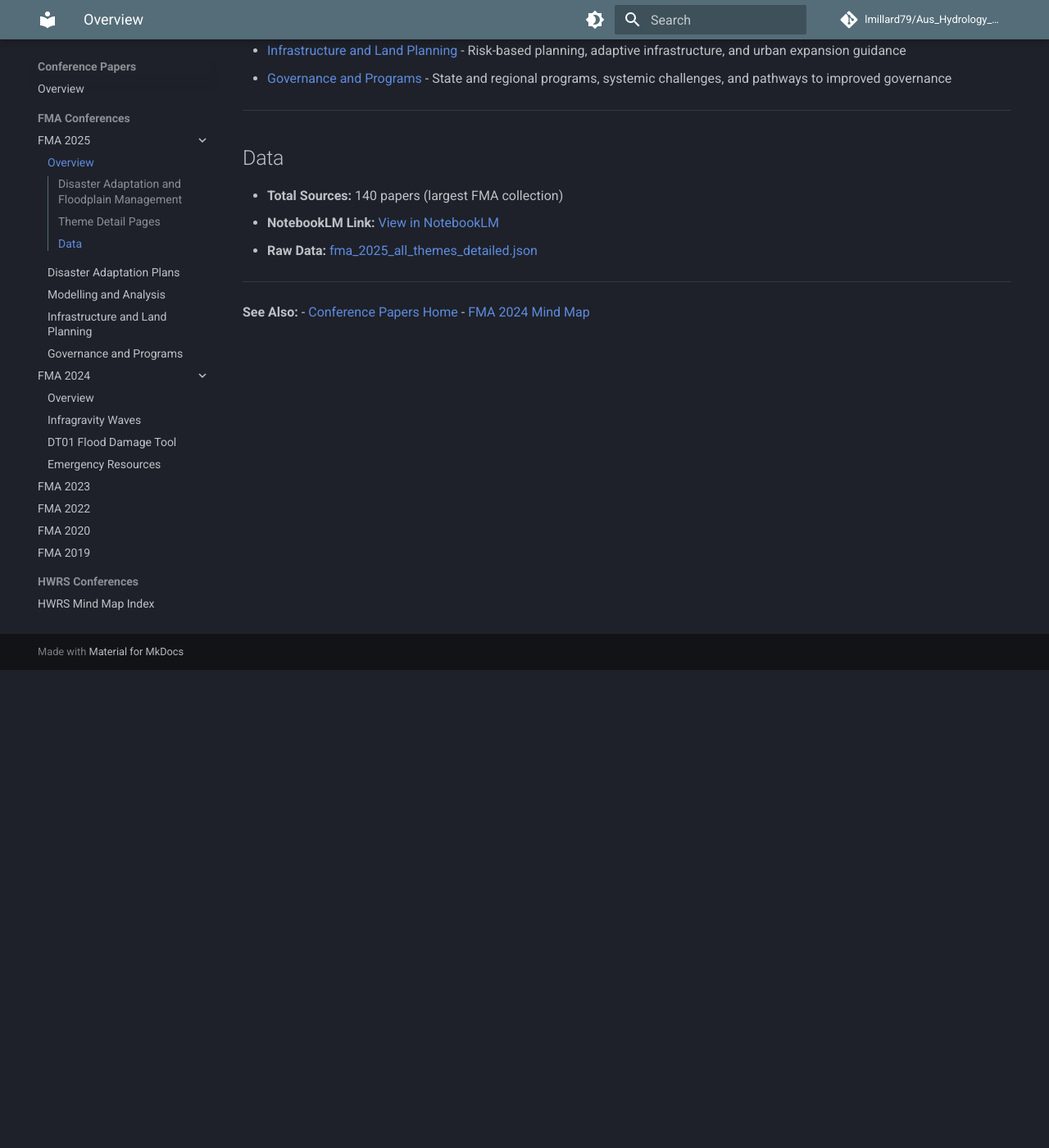
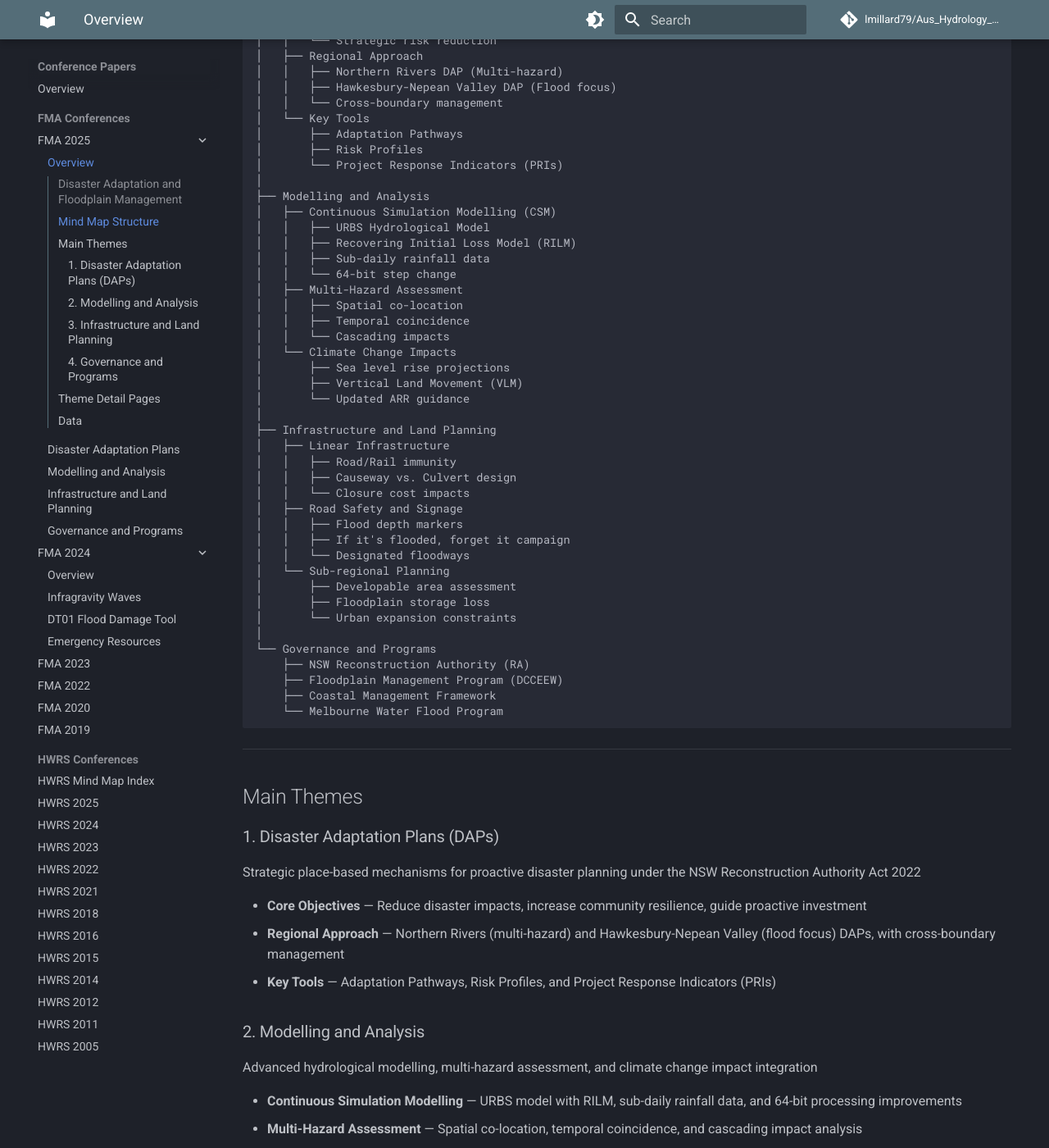
Before and after one commit to lmillard79/aus_hydrology_compendium, an MkDocs documentation site: the page built from docs/conference-papers/fma-2025-mindmap.md, in a window 1280 px wide and 1400 px high, scrolled down 583 px. Shown: the whole window at 82% size. Built offline with MkDocs 1.6.1 and Material for MkDocs 9.7.7, drawn with Linux system fonts in a browser that asks for light colours; comment, search, counter and statistics services are not loaded; some of the changed text lies outside the part shown.

Commit message:
Add FMA 2025 mind map structure and improve citation pattern matching in NotebookLM manager

````diff
--- a/docs/conference-papers/fma-2025-mindmap.md
+++ b/docs/conference-papers/fma-2025-mindmap.md
@@ -6,6 +6,96 @@
 **Sources:** 140 papers
 **NotebookLM ID:** `d12b5b0a-4d09-405b-a6eb-7e1de55a02a8`
 **Status:** Theme analysis complete
+
+---
+
+## Mind Map Structure
+
+```
+FMA 2025
+├── Disaster Adaptation Plans (DAPs)
+│   ├── Core Objectives
+│   │   ├── Reduce disaster impacts
+│   │   ├── Increase community resilience
+│   │   ├── Guide proactive investment
+│   │   └── Strategic risk reduction
+│   ├── Regional Approach
+│   │   ├── Northern Rivers DAP (Multi-hazard)
+│   │   ├── Hawkesbury-Nepean Valley DAP (Flood focus)
+│   │   └── Cross-boundary management
+│   └── Key Tools
+│       ├── Adaptation Pathways
+│       ├── Risk Profiles
+│       └── Project Response Indicators (PRIs)
+│
+├── Modelling and Analysis
+│   ├── Continuous Simulation Modelling (CSM)
+│   │   ├── URBS Hydrological Model
+│   │   ├── Recovering Initial Loss Model (RILM)
+│   │   ├── Sub-daily rainfall data
+│   │   └── 64-bit step change
+│   ├── Multi-Hazard Assessment
+│   │   ├── Spatial co-location
+│   │   ├── Temporal coincidence
+│   │   └── Cascading impacts
+│   └── Climate Change Impacts
+│       ├── Sea level rise projections
+│       ├── Vertical Land Movement (VLM)
+│       └── Updated ARR guidance
+│
+├── Infrastructure and Land Planning
+│   ├── Linear Infrastructure
+│   │   ├── Road/Rail immunity
+│   │   ├── Causeway vs. Culvert design
+│   │   └── Closure cost impacts
+│   ├── Road Safety and Signage
+│   │   ├── Flood depth markers
+│   │   ├── If it's flooded, forget it campaign
+│   │   └── Designated floodways
+│   └── Sub-regional Planning
+│       ├── Developable area assessment
+│       ├── Floodplain storage loss
+│       └── Urban expansion constraints
+│
+└── Governance and Programs
+    ├── NSW Reconstruction Authority (RA)
+    ├── Floodplain Management Program (DCCEEW)
+    ├── Coastal Management Framework
+    └── Melbourne Water Flood Program
+```
+
+---
+
+## Main Themes
+
+### 1. Disaster Adaptation Plans (DAPs)
+Strategic place-based mechanisms for proactive disaster planning under the NSW Reconstruction Authority Act 2022
+
+- **Core Objectives** — Reduce disaster impacts, increase community resilience, guide proactive investment
+- **Regional Approach** — Northern Rivers (multi-hazard) and Hawkesbury-Nepean Valley (flood focus) DAPs, with cross-boundary management
+- **Key Tools** — Adaptation Pathways, Risk Profiles, and Project Response Indicators (PRIs)
+
+### 2. Modelling and Analysis
+Advanced hydrological modelling, multi-hazard assessment, and climate change impact integration
+
+- **Continuous Simulation Modelling** — URBS model with RILM, sub-daily rainfall data, and 64-bit processing improvements
+- **Multi-Hazard Assessment** — Spatial co-location, temporal coincidence, and cascading impact analysis
+- **Climate Change Impacts** — Sea level rise projections, Vertical Land Movement (VLM), updated ARR guidance
+
+### 3. Infrastructure and Land Planning
+Risk-based planning frameworks for transport infrastructure and urban development
+
+- **Linear Infrastructure** — Road/rail immunity standards, causeway vs. culvert design trade-offs, closure cost impacts
+- **Road Safety and Signage** — Flood depth markers, public behaviour campaigns, designated floodways
+- **Sub-regional Planning** — Developable area assessment, floodplain storage loss, urban expansion constraints
+
+### 4. Governance and Programs
+State and regional governance frameworks for floodplain management
+
+- **NSW Reconstruction Authority (RA)** — Lead agency for DAP implementation
+- **Floodplain Management Program (DCCEEW)** — State funding and technical guidance
+- **Coastal Management Framework** — Integration of coastal and fluvial flood risk
+- **Melbourne Water Flood Program** — Interstate governance model
 
 ---
 
--- a/mkdocs.yml
+++ b/mkdocs.yml
@@ -65,7 +65,7 @@ nav:
     - Overview: arr/index.md
   - Open Data:
     - Overview: open-data/index.md
-  - FMA 2024 Conference:
+  - FMA 2024 Themes:
     - Overview: fma-2024/index.md
     - Climate Change: fma-2024/climate-change.md
     - Technical Modelling: fma-2024/technical-modelling.md
````
Also changed, not shown: docs/fma-2024/index.md (+10 -0 lines), 1 other file.
